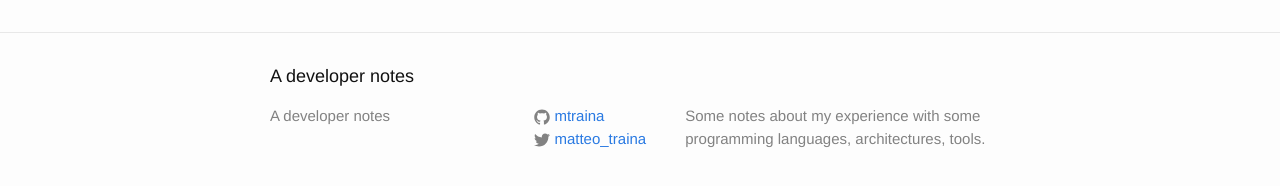
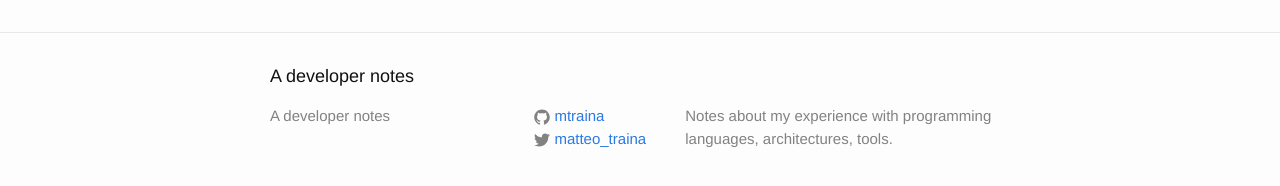
Before and after one commit to mtraina/mtraina.github.io, a Jekyll site: the page built from index.html, in a window 1280 px wide. Shown: the part 624-810 px from the top of the page. Built offline with Jekyll 4.4.1, drawn with Linux system fonts in a browser that asks for light colours.

Commit message:
footer simplified

```diff
--- a/_config.yml
+++ b/_config.yml
@@ -9,7 +9,7 @@
 title: A developer notes
 #email: your-email@domain.com
 description: > # this means to ignore newlines until "baseurl:"
-  Some notes about my experience with some programming languages, architectures, tools.
+  Notes about my experience with programming languages, architectures, tools.
 baseurl: "" # the subpath of your site, e.g. /blog
 #url: "http://yourdomain.com" # the base hostname & protocol for your site
 twitter_username: matteo_traina
```
